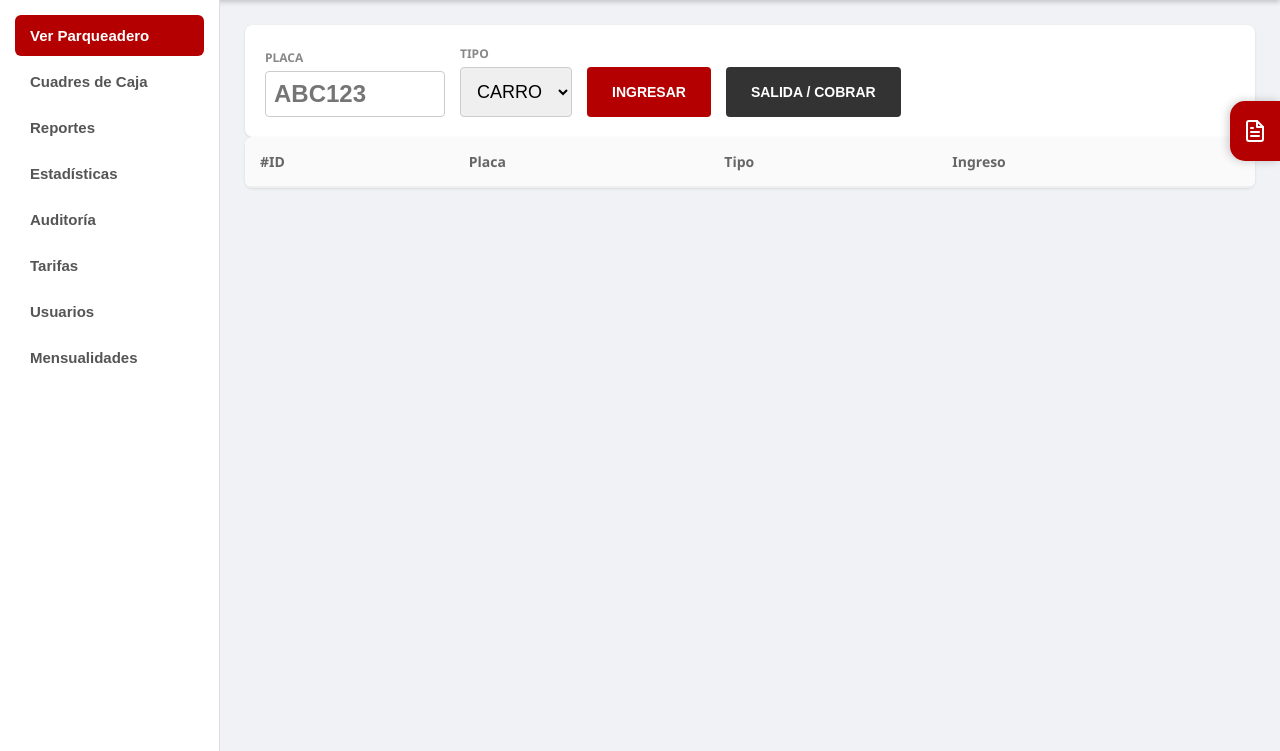
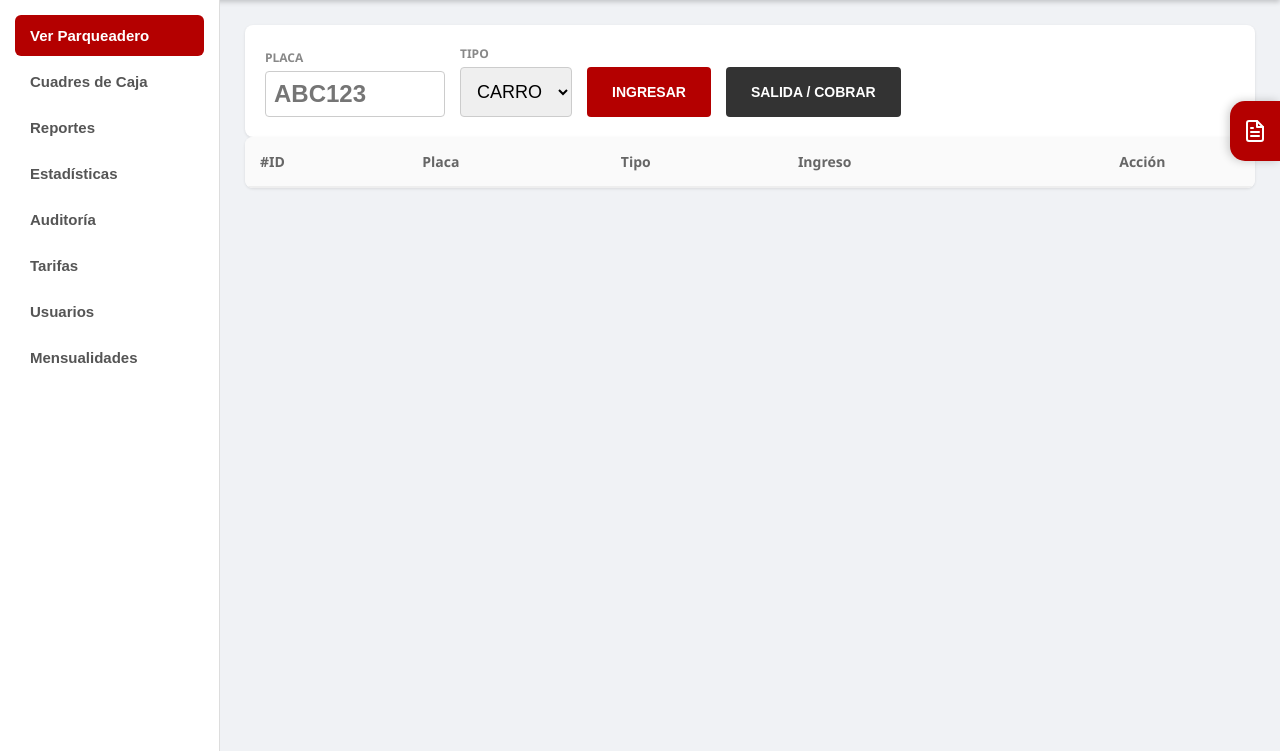
Before and after one commit to Kenbesgar/parqueadero-web, a Flask app: page / in a window 1280 px wide. Shown: the part 49-800 px from the top of the page. Run offline with Flask 3, Linux system fonts and the light colour scheme; the visitor is signed in with stand-in values (Sample User, id 1); tables that the repository leaves empty hold one stand-in row (values such as "Sample post"); lists and menus that the app fills with data are empty.

```diff
--- a/templates/index.html
+++ b/templates/index.html
@@ -65,6 +65,7 @@
                                 <th>Placa</th>
                                 <th>Tipo</th>
                                 <th>Ingreso</th>
+                                <th style="text-align: center;">Acción</th>
                             </tr>
                         </thead>
                         <tbody id="tablaCuerpo">
@@ -74,6 +75,9 @@
                                 <td>{{ t.placa }}</td>
                                 <td>{{ t.tipo }}</td>
                                 <td>{{ t.ingreso }}</td>
+                                <td style="text-align: center;">
+                                    <button class="btn-icon-loggro" onclick="reimprimirTicket('{{ t.id }}')" title="Reimprimir Ticket de Ingreso">🖨️</button>
+                                </td>
                             </tr>
                             {% endfor %}
                         </tbody>
```
